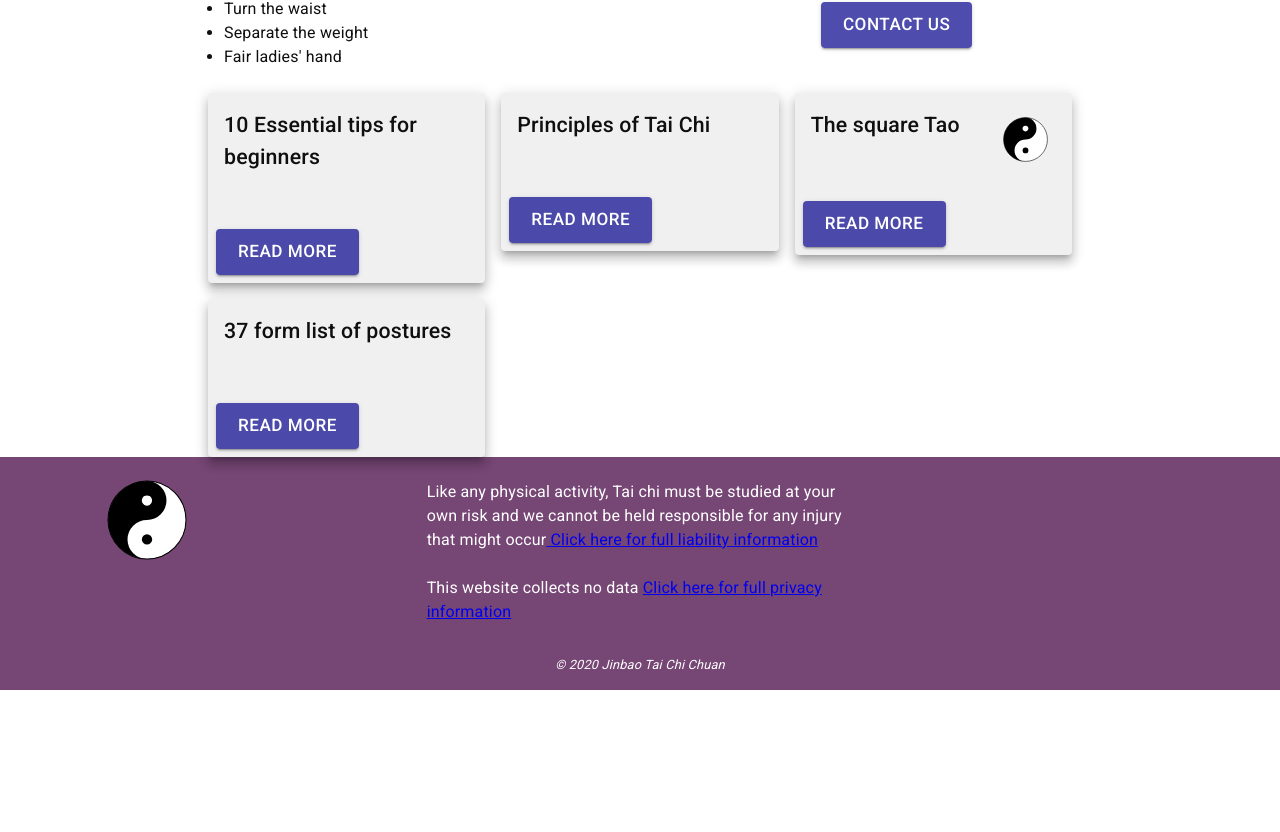
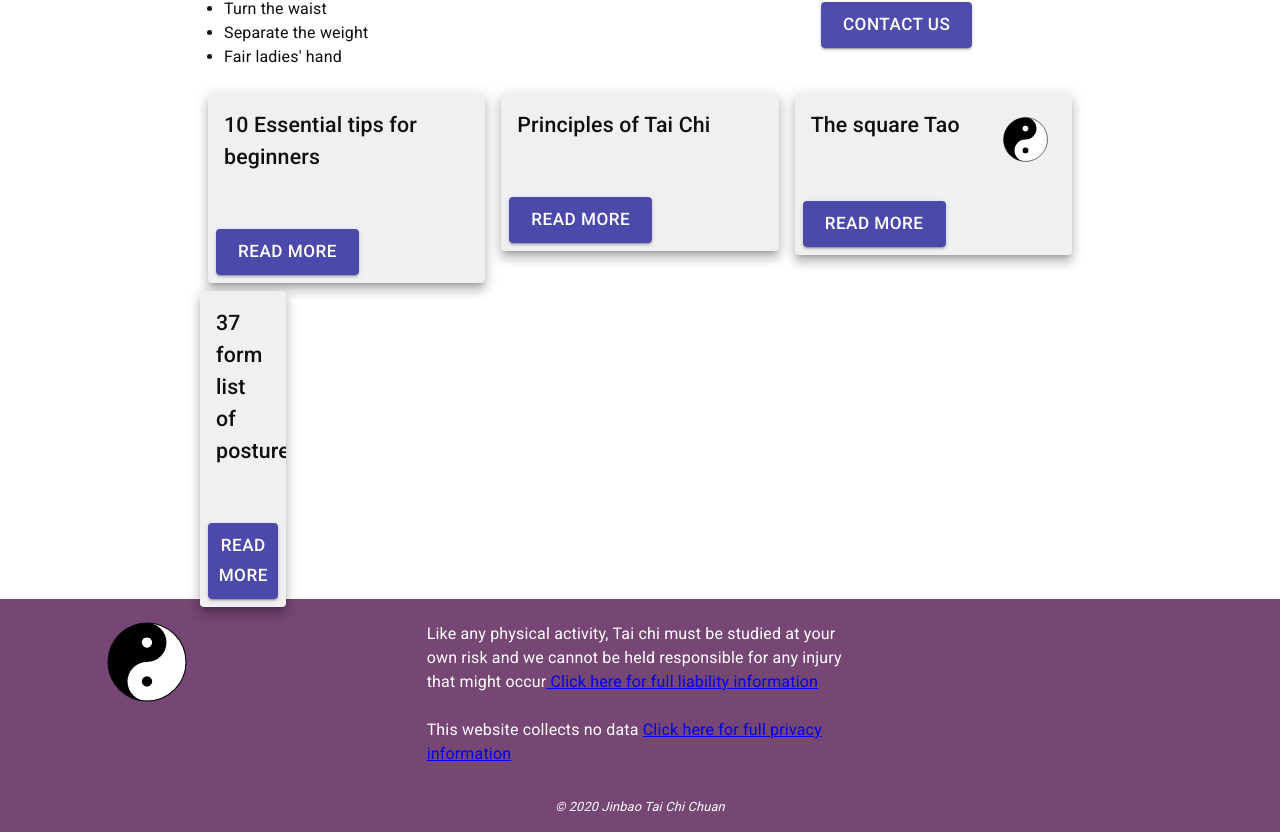
Before and after one commit to johnlobster/tcc-cmcsacramento, a React (Create React App) app: page /Beginners in a window 1280 px wide. Shown: the part 763-1595 px from the top of the page. Before the commit the page ends 1453 px from the top, so only its background shows below. Built offline with nearby package versions, Linux system fonts and the light colour scheme.

Commit message:
ExpandableGridComponent used in form list

```diff
--- /dev/null
+++ b/src/components/ExpandableGridItem/ExpandableGridItem.tsx
@@ -0,0 +1,45 @@
+import React from 'react';
+
+import { Grid } from '@material-ui/core';
+
+// Behaves as a mui <Grid item> except that size can be overridden to be 12 columns
+
+// add more props
+// add <MoreProps> to type FunctionComponent (adds typescript generic)
+type gridSize = boolean | "auto" | 1 | 2 | 3 | 4 | 5 | 6 | 7 | 8 | 9 | 10 | 11 | 12 | undefined
+
+interface MoreProps {
+  expand: boolean; // if true, overrides item width (xs={} etc) to be 100%
+  xs?: gridSize;
+  sm?: gridSize;
+  md?: gridSize;
+  lg?: gridSize;
+  xl?: gridSize;
+}
+
+const ExpandableGridItem: React.FunctionComponent<MoreProps> = (props) => {
+
+  // const [full, fullUpdate] = React.useState(false)
+
+  return(
+    <div>
+      { props.expand ? (
+        <Grid item
+          { ...props}
+          style={{maxWidth: '100%'}}
+        >
+          {props.children}
+        </Grid>
+      ): (
+        <Grid item
+          {...props}
+        >
+          {props.children}
+        </Grid>
+      )}
+    </div>
+
+  );
+}
+
+export default ExpandableGridItem;
--- a/src/pages/Beginners/Beginners.tsx
+++ b/src/pages/Beginners/Beginners.tsx
@@ -7,6 +7,8 @@ import { makeStyles } from '@material-ui/core/styles';
 import CardToBlock from "../../components/CardToBlock/CardToBlock";
 import ContactButton from "../../components/ContactButton/ContactButton";
 import ResponsiveContainer from '../../components/ResponsiveContainer/ResponsiveContainer'
+import ExpandableGridItem from '../../components/ExpandableGridItem/ExpandableGridItem'
+
 // import useHashScrolling from "../../hooks/useHashScrolling"
 
 
@@ -317,7 +319,7 @@ const Beginners: React.FunctionComponent = () => {
             </CardToBlock>
 
           </Grid>
-          <Grid item xs={12} sm={6} md={4}>
+          <ExpandableGridItem expand={formListOpen} xs={12} sm={6} md={4}>
             <div ref={formRef}>
               <CardToBlock
                 id="Beginners_formList"
@@ -328,7 +330,7 @@ const Beginners: React.FunctionComponent = () => {
                 <formList.FormList />
               </CardToBlock>
             </div>
-          </Grid>
+          </ExpandableGridItem>
 
 
 
--- a/src/pages/Beginners/formList.tsx
+++ b/src/pages/Beginners/formList.tsx
@@ -391,7 +391,7 @@ export const FormList: React.FunctionComponent = () => {
 
           }) : ({})
         return (
-          <Paper elevation={2} style={backgroundStyles}>
+          <Paper elevation={2} style={backgroundStyles} key={`${item.count}_${index}`}>
             <Grid container className={classes.gridContainer}>
               <Grid item xs={3} className={classes.numberBox}>
                 {item.count && item.count}
```
Also changed, not shown: 1 other file (tests, documents, lock files or other folders).
